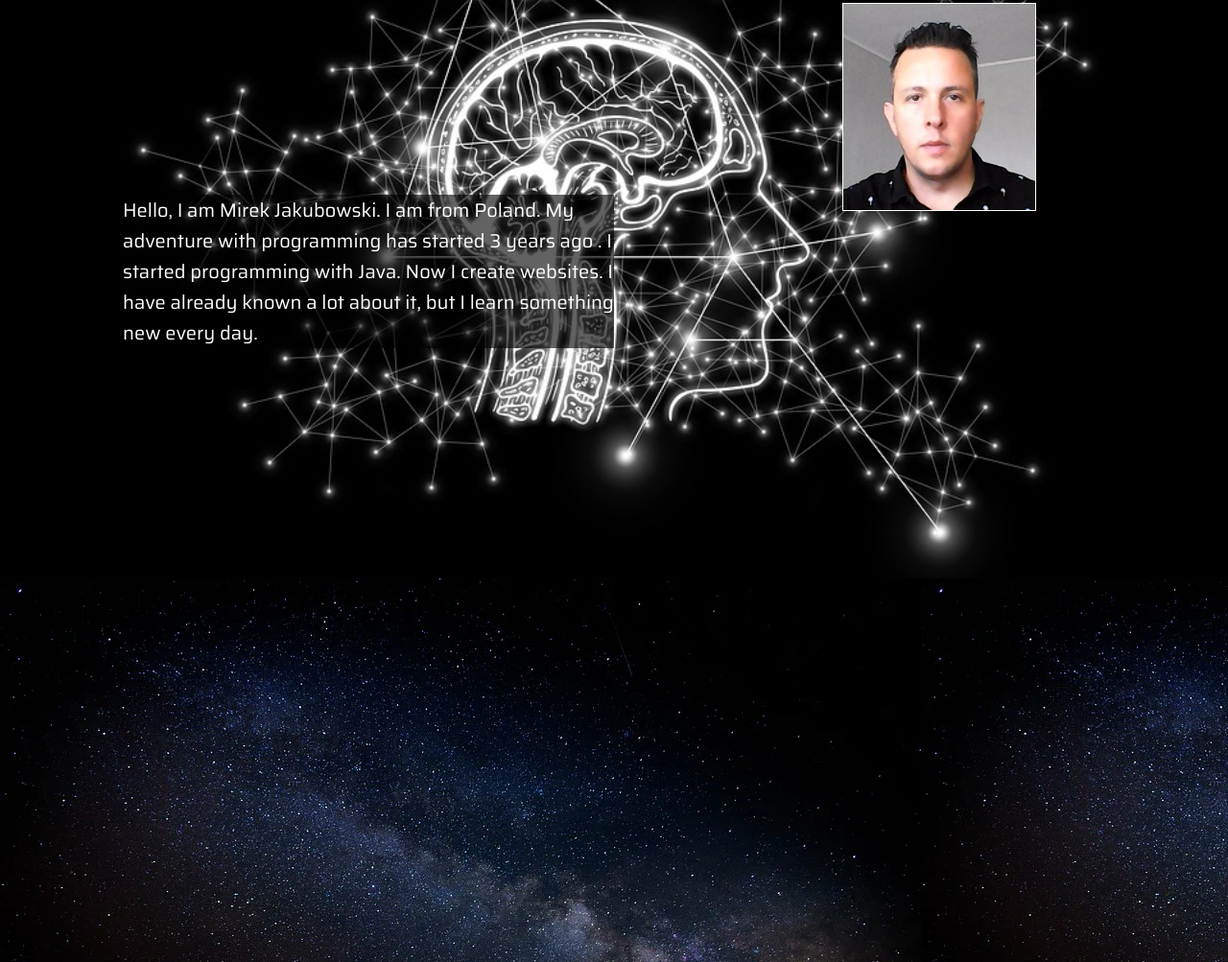
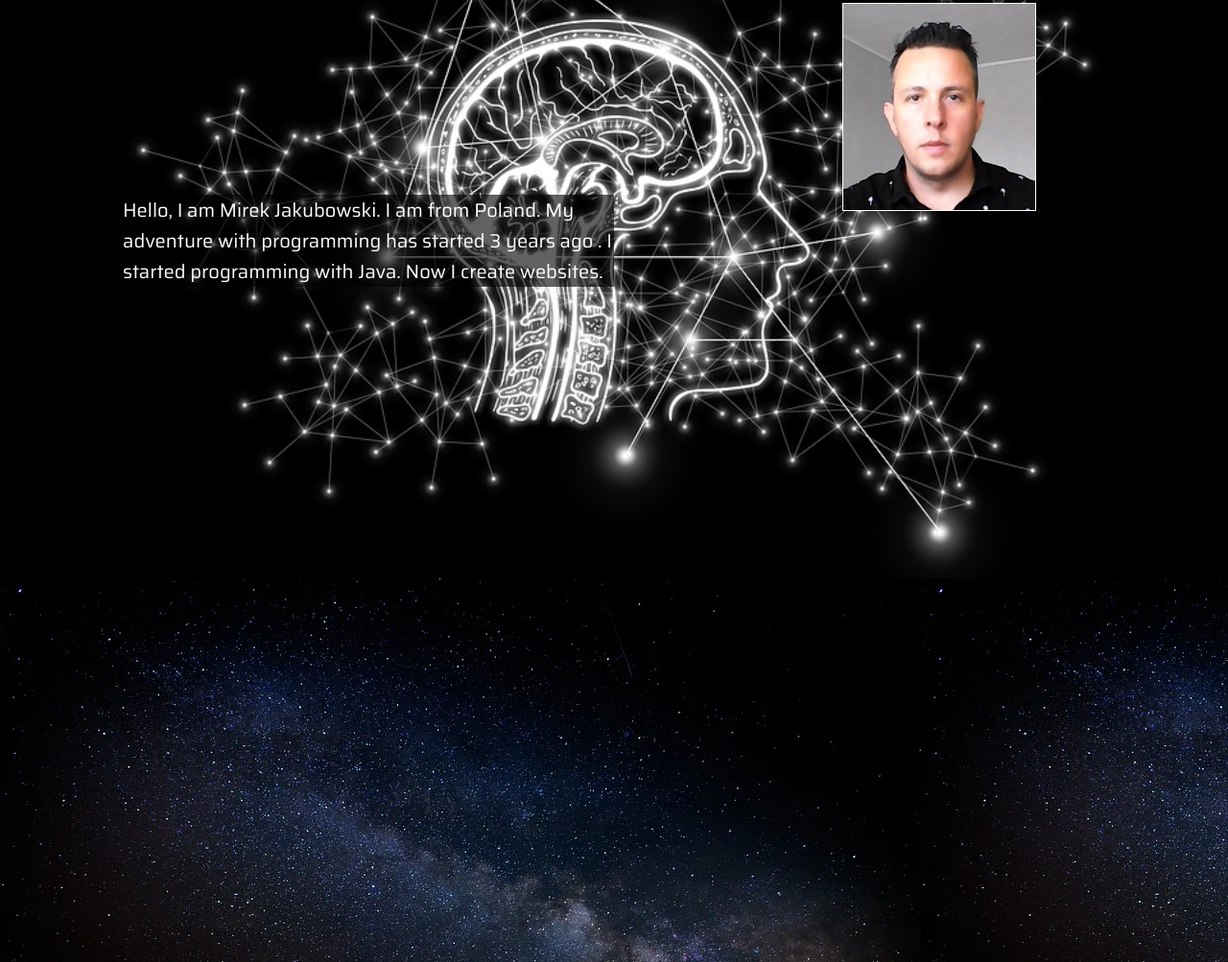
Before and after one commit to mirek2323/webside, a plain HTML site: page Mirek-Jakubowski---Website-main/Mirek-Jakubowski---Website-main/index.html in a window 1280 px wide. Shown: the part 997-2000 px from the top of the page at 96% size. Drawn offline with Linux system fonts and the light colour scheme.

Commit message:
Update index.html

```diff
--- a/Mirek-Jakubowski---Website-main/Mirek-Jakubowski---Website-main/index.html
+++ b/Mirek-Jakubowski---Website-main/Mirek-Jakubowski---Website-main/index.html
@@ -37,7 +37,6 @@
                     started
                     3 years ago
                     . I started programming with Java. Now I create websites.
-                    I have already known a lot about it, but I learn something new every day.
 
                 </p>
             </article>
```
